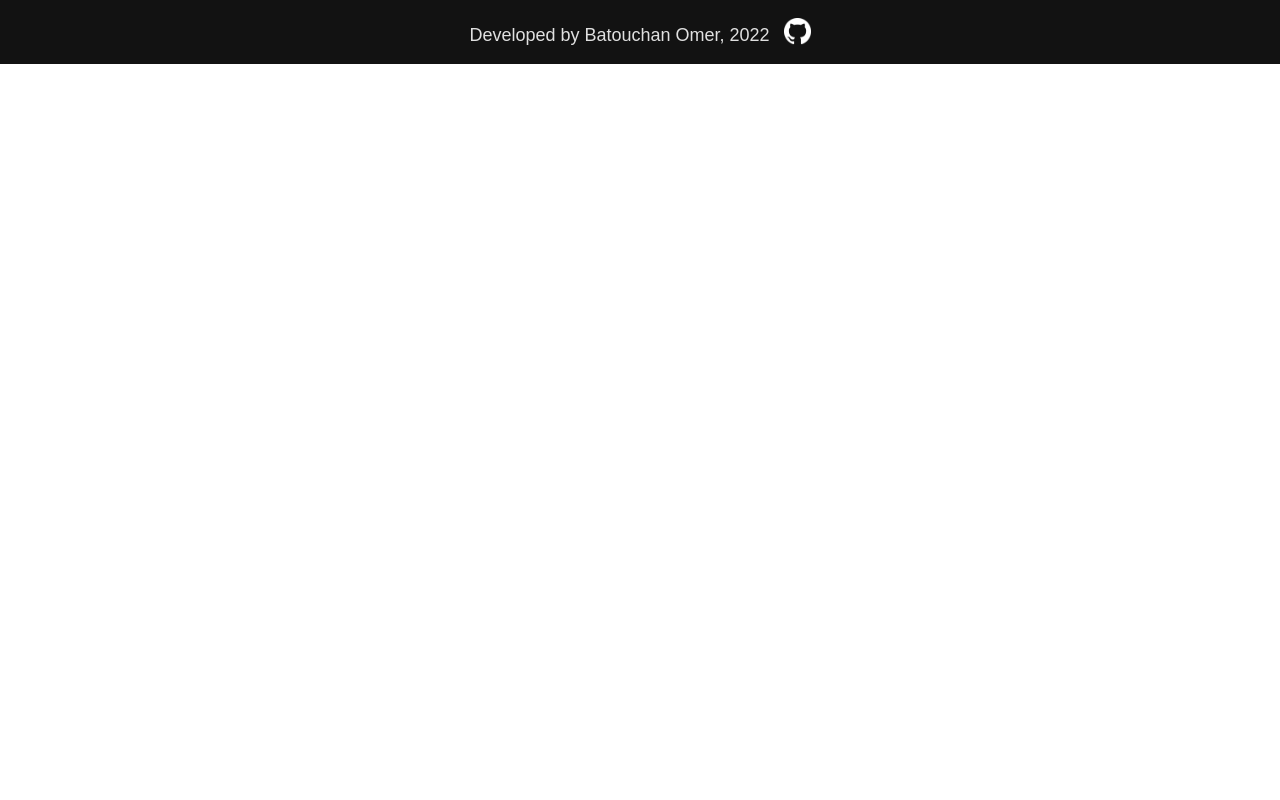
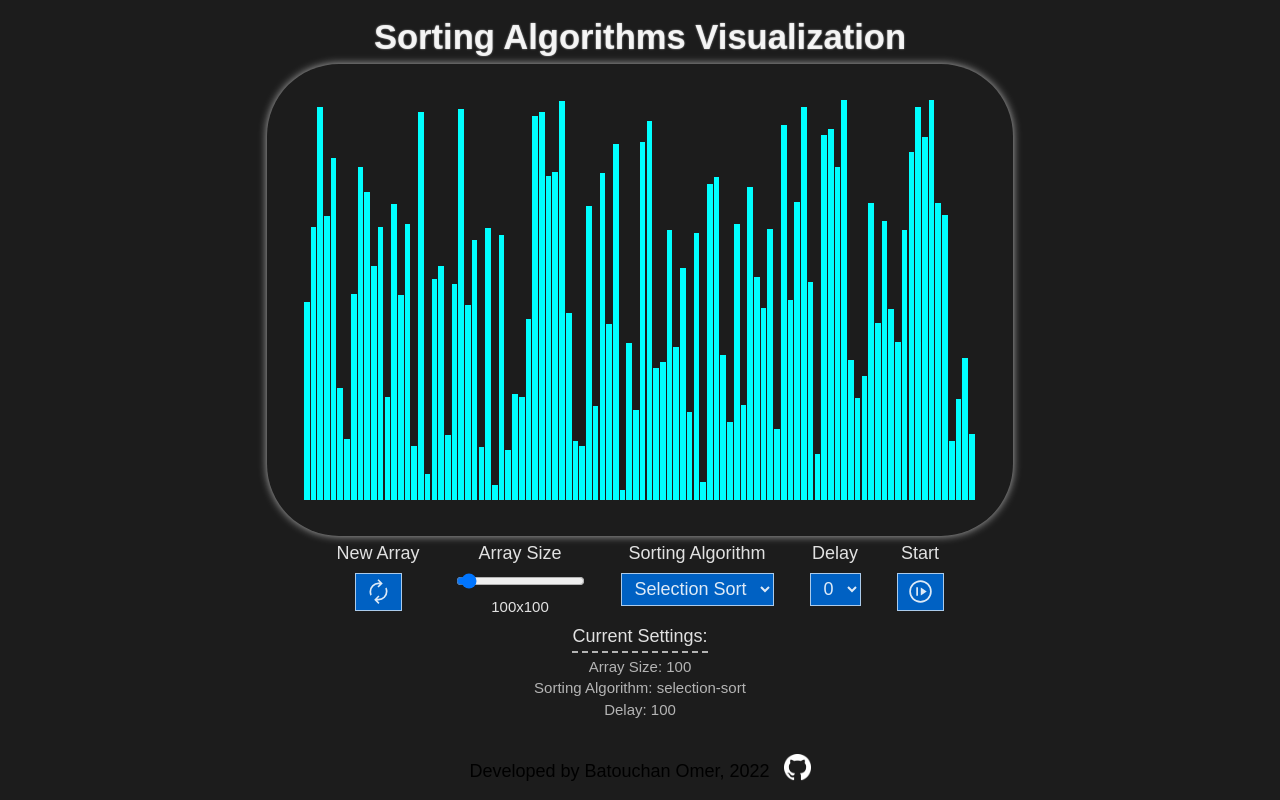
Before and after one commit to batoomer/algorithm-visualizer, a website built with webpack: page src/templates/template.html in a window 1280 px wide. Built offline with nearby package versions, Linux system fonts and the light colour scheme.

Commit message:
Added base functionality

```diff
--- a/src/index.js
+++ b/src/index.js
@@ -1 +1,7 @@
+import SortingView from './sorting/sorting-view';
 import './styles/global.css';
+
+
+let main = document.querySelector('main');
+
+main.replaceWith(new SortingView().getView());
--- /dev/null
+++ b/src/sorting/algorithms/bubble-sort.js
@@ -0,0 +1,11 @@
+async function bubbleSort(arr, swap, delay){
+    for(let i=0; i<arr.length; i++){
+        for(let j=0; j<arr.length; j++){
+            if (arr[j] > arr[j+1]){
+                arr = await swap(arr, j, j+1, delay);
+            };
+        };
+    };
+};
+
+export default bubbleSort;
--- /dev/null
+++ b/src/sorting/algorithms/insertion-sort.js
@@ -0,0 +1,11 @@
+async function insertionSort(arr, swap, delay){
+    for(let i=1; i<arr.length; i++){
+        let j=i;
+        while(j>0 && arr[j-1] > arr[j]){
+            await swap(arr, j, j-1, delay);
+            j--;
+        };
+    };
+};
+
+export default insertionSort;
--- /dev/null
+++ b/src/sorting/algorithms/quick-sort.js
@@ -0,0 +1,6 @@
+function quickSort(arr, left, right, swap, delay){
+
+};
+
+
+export default quickSort;
--- /dev/null
+++ b/src/sorting/algorithms/selection-sort.js
@@ -0,0 +1,14 @@
+async function selectionSort(arr, swap, delay){
+    for(let i=0; i<arr.length; i++){
+        let minIndex = i;
+        for(let j=i+1; j<arr.length; j++){
+            if (arr[j] < arr[minIndex]){
+                minIndex = j;
+            };
+        };
+        await swap(arr, minIndex, i, delay);
+
+    };
+};
+
+export default selectionSort;
--- /dev/null
+++ b/src/sorting/array-bars.js
@@ -0,0 +1,91 @@
+import bubbleSort from "./algorithms/bubble-sort";
+import insertionSort from "./algorithms/insertion-sort";
+import selectionSort from "./algorithms/selection-sort";
+
+class ArrayBars {
+    #arr;
+    #array = document.createElement('div');
+
+    constructor(arr){
+        this.#arr = arr;
+        this.#render(arr);
+    };
+
+    #render(arr){
+        this.#array = document.createElement('div');
+        this.#array.classList.add('array-bars');
+        //this.#array.style.gap = `${(100)/(10*arr.length +99)}%`
+
+        for (let i=0; i<arr.length; i++){
+            const bar = document.createElement('div');
+            bar.classList.add('array-bars--bar');
+            bar.setAttribute('data-index', i);
+            bar.setAttribute('data-value', arr[i]);
+
+            bar.style.width = `${(100)/(arr.length +19.8)}%`;
+            bar.style.height = `${(50*arr[i])/Math.max(...arr)}vh`;
+            bar.style.backgroundColor = 'aqua';
+            this.#array.appendChild(bar);
+        };
+    };
+
+    #paintBar(index, color){
+        const bar = this.#array.querySelector(`[data-index = "${index}"]`);
+        bar.style.backgroundColor= color;
+    };
+
+    #sleep(ms) {
+        return new Promise(resolve => setTimeout(resolve, ms));
+    };
+
+    #updateBar(arr, index){
+        const bar = this.#array.querySelector(`[data-index = "${index}"]`);
+        bar.style.height = `${(50*arr[index])/Math.max(...arr)}vh`;
+    };
+
+    async #swap(arr, x, y, delay){
+        this.#paintBar(x, 'red');
+        this.#paintBar(y, 'yellow');
+        await this.#sleep(delay);
+        this.#paintBar(x, 'aqua');
+        this.#paintBar(y, 'aqua');
+
+        let temp = arr[x];
+        arr[x] = arr[y];
+        arr[y] = temp;
+
+        this.#updateBar(arr, x);
+        this.#updateBar(arr, y);
+
+        this.#paintBar(y, 'red');
+        this.#paintBar(x, 'yellow');
+        await this.#sleep(delay);
+        this.#paintBar(x, 'aqua');
+        this.#paintBar(y, 'aqua');
+        return arr;
+    };
+
+    async sort(sortingAlgorithm, delay){
+        switch (sortingAlgorithm){
+            case 'selection-sort':
+                await selectionSort(this.#arr, this.#swap.bind(this), delay);
+            break;
+            case 'insertion-sort':
+                await insertionSort(this.#arr, this.#swap.bind(this), delay);
+                break;
+            case 'bubble-sort':
+                await bubbleSort(this.#arr, this.#swap.bind(this), delay);
+                break;
+            case 'quick-sort':
+                await quickSort(this.#arr, left, right, this.#swap, delay);
+                break;
+        };
+    };
+
+
+    getArrayBars(){
+        return this.#array;
+    };
+}
+
+export default ArrayBars;
--- /dev/null
+++ b/src/sorting/sorting-view.css
@@ -0,0 +1,91 @@
+.sorting-view{
+    flex: 1;
+    padding: 1rem;
+
+    background-color: var(--black);
+    color: var(--white);
+    display: flex;
+    flex-direction: column;
+    justify-content: space-between;
+    align-items: center;
+}
+
+.sorting-view > h2 {
+    font-size: clamp(1.25rem, calc(0.5rem + 2vw), 3rem);
+    text-align: center;
+    text-shadow: 0 0 0.1rem var(--white-sec);
+}
+
+.array-bars{
+    display: flex;
+    align-items: baseline;
+    justify-content: space-evenly;
+    background-color: var(--black);
+    padding: 2rem;
+    border-radius: 4rem;
+    box-shadow: 0 0 0.5rem var(--white-sec);
+    min-height: 60%;
+    min-width: 60%;
+}
+
+.sorting-view--controller{
+    display: flex;
+    flex-wrap: wrap;
+    align-content: center;
+    justify-content: center;
+    gap: 2rem;
+}
+
+.sorting-view--controller  button,
+.sorting-view--controller select {
+    align-self: center;
+    background-color: var(--blue);
+    color: var(--white);
+    font-size: 1rem;
+    padding: 0.25rem 0.5rem;
+    white-space: nowrap;
+    cursor: pointer;
+    border: 0.025rem solid var(--white-sec);
+}
+
+.sorting-view--controller  button:hover{
+    background-color: var(--blue-sec);
+    color: var(--white-sec);
+    transition: 0.3s ease-in-out;
+}
+
+.sorting-view--controller  button:disabled{
+    background-color: var(--blue-dark);
+    color: var(--white-disable);
+    border-color: var(--white-disable);
+}
+
+.sorting-view--controller svg {
+    display: block;
+    width: 1.5rem;
+    height: 1.5rem;
+}
+
+.sorting-view--controller > div {
+    display: flex;
+    flex-direction: column;
+    text-align: center;
+    gap:0.5rem;
+    white-space: nowrap;
+}
+
+.sorting-view--settings-info{
+    display: flex;
+    flex-direction: column;
+    align-items: center;
+    gap:0.25rem;
+}
+
+.sorting-view--settings-info p{
+    border-bottom: 0.125rem dashed var(--white-sec);
+    padding: 0.25rem 0;
+}
+
+.sorting-view--settings-info small {
+    color: var(--white-sec);
+}
--- /dev/null
+++ b/src/sorting/sorting-view.js
@@ -0,0 +1,189 @@
+import ArrayBars from './array-bars';
+import './sorting-view.css';
+
+function getRandomInt(min, max) {
+    return Math.floor(Math.random() * (max - min) ) + min;
+};
+
+function createNewArray(lenght){
+    let array= new Array(lenght);
+    for(let i=0; i<lenght; i++){
+        array[i] = getRandomInt(10, 1000);
+    };
+    return array;
+};
+
+class SortingView{
+    #view;
+    #arraySize = 100;
+    #sortingAlgorithm = 'selection-sort';
+    #delay = 100;
+    #array;
+    #arrayBars;
+
+    constructor(){
+        this.#render();
+        this.#addViewListeners();
+        this.#createArrayBars();
+
+    };
+
+    #render(){
+        this.#view = document.createElement('main');
+        this.#view.classList.add('sorting-view');
+        this.#view.innerHTML = `
+
+        <h2>Sorting Algorithms Visualization</h2>
+
+        <div class="array-bars"></div>
+
+        <div class='sorting-view--controller'>
+            <div>
+                <p>New Array</p>
+                <button id="sorting-view--controller--new-array">
+                    <svg viewBox="0 0 48 48" fill="currentColor">
+                        <path d="M9.8 31.45q-1-1.8-1.4-3.625Q8 26 8 24.1q0-6.55 4.725-11.275Q17.45 8.1 24 8.1h2.15l-4-4 1.95-1.95 7.45 7.45-7.45 7.45-2-2 3.95-3.95H24q-5.35 0-9.175 3.825Q11 18.75 11 24.1q0 1.45.275 2.75t.675 2.45ZM23.8 46l-7.45-7.45 7.45-7.45 1.95 1.95-4 4H24q5.35 0 9.175-3.825Q37 29.4 37 24.05q0-1.45-.25-2.75T36 18.85l2.15-2.15q1 1.8 1.425 3.625Q40 22.15 40 24.05q0 6.55-4.725 11.275Q30.55 40.05 24 40.05h-2.25l4 4Z"/>
+                    </svg>
+                </button>
+            </div>
+
+            <div>
+                <label for="sorting-view--controller--array-size">Array Size</label>
+                <input id="sorting-view--controller--array-size" type="range" min="50" max="1000" value="${this.#arraySize}">
+                <small>${this.#arraySize}x${this.#arraySize}</small>
+            </div>
+
+            <div>
+                <label for="sorting-view--controller--algorithm">Sorting Algorithm</label>
+                <select id="sorting-view--controller--algorithm">
+                    <option value="selection-sort">Selection Sort</option>
+                    <option value="insertion-sort">Insertion Sort</option>
+                    <option value="bubble-sort">Bubble Sort</option>
+                    <option value="merge-sort">Merge Sort</option>
+                    <option value="quick-sort">Quick Sort</option>
+                    <option value="bucket-sort">Bucket Sort</option>
+                    <option value="heap-sort">Heap Sort</option>
+                </select>
+            </div>
+
+            <div>
+                <label for="sorting-view--controller--delay">Delay</label>
+                <select id="sorting-view--controller--delay">
+                    <option value="0">0</option>
+                    <option value="1">1</option>
+                    <option value="2">2</option>
+                    <option value="3">3</option>
+                    <option value="4">4</option>
+                    <option value="5">5</option>
+                </select>
+            </div>
+
+            <div>
+                <p>Start</p>
+                <button id="sorting-view--controller--start">
+                    <svg viewBox="0 0 48 48" fill="currentColor">
+                        <path d="M16.5 31.5h3v-15h-3Zm8-.45L35.1 24l-10.6-7.05ZM24 44q-4.1 0-7.75-1.575-3.65-1.575-6.375-4.3-2.725-2.725-4.3-6.375Q4 28.1 4 24q0-4.15 1.575-7.8 1.575-3.65 4.3-6.35 2.725-2.7 6.375-4.275Q19.9 4 24 4q4.15 0 7.8 1.575 3.65 1.575 6.35 4.275 2.7 2.7 4.275 6.35Q44 19.85 44 24q0 4.1-1.575 7.75-1.575 3.65-4.275 6.375t-6.35 4.3Q28.15 44 24 44Zm0-3q7.1 0 12.05-4.975Q41 31.05 41 24q0-7.1-4.95-12.05Q31.1 7 24 7q-7.05 0-12.025 4.95Q7 16.9 7 24q0 7.05 4.975 12.025Q16.95 41 24 41Zm0-17Z"/>
+                    </svg>
+                </button>
+            </div>
+
+        </div>
+
+        <div class = "sorting-view--settings-info">
+            <p>Current Settings:</p>
+            <small class= "sorting-view--settings-info--size" >Array Size: <span>${this.#arraySize}</span></small>
+            <small class= "sorting-view--settings-info--algorithm" >Sorting Algorithm: <span>${this.#sortingAlgorithm}</span></small>
+            <small class= "sorting-view--settings-info--delay" >Delay: <span>${this.#delay}</span></small>
+        </div>
+        `;
+    };
+
+    #createArrayBars(){
+        this.#array = createNewArray(this.#arraySize);
+        this.#updateArrayBars()
+    };
+
+    #updateArrayBars(){
+        this.#arrayBars = new ArrayBars(this.#array, this.#sortingAlgorithm, this.#delay);
+        this.#view.querySelector('.array-bars').replaceWith(this.#arrayBars.getArrayBars());
+    };
+
+    #updateArraySizeInputText(event){
+        this.#view.querySelector('#sorting-view--controller--array-size + small').textContent=event.target.value;
+    };
+
+    #updateArraySize(event){
+        this.#updateArraySizeInputText(event);
+        this.#view.querySelector('.sorting-view--settings-info--size > span').textContent = event.target.value;
+        this.#arraySize = event.target.value;
+        this.#createArrayBars();
+    };
+
+    #updateSortAlgorithm(event){
+        this.#view.querySelector('.sorting-view--settings-info--algorithm > span').textContent = event.target.value;
+        this.#sortingAlgorithm = event.target.value;
+    };
+
+    #updateSortDelay(event){
+        this.#view.querySelector('.sorting-view--settings-info--delay > span').textContent = event.target.value;
+        this.#delay = event.target.value;
+    };
+
+    async #startSort(event){
+        let arrayNewButton= this.#view.querySelector('#sorting-view--controller--new-array');
+        let arraySizeInput = this.#view.querySelector('#sorting-view--controller--array-size');
+        let arraySortAlgorithm = this.#view.querySelector('#sorting-view--controller--algorithm');
+        let arraySortDelay = this.#view.querySelector('#sorting-view--controller--delay');
+
+        arrayNewButton.disabled = true;
+        arraySizeInput.disabled = true;
+        arraySortAlgorithm.disabled = true;
+        arraySortDelay.disabled = true;
+
+        await this.#arrayBars.sort(this.#sortingAlgorithm, this.#delay);
+
+
+
+    };
+
+    #addViewListeners(){
+        let arrayNewButton= this.#view.querySelector('#sorting-view--controller--new-array');
+        arrayNewButton.addEventListener('click', this.#createArrayBars.bind(this));
+
+        let arraySizeInput = this.#view.querySelector('#sorting-view--controller--array-size');
+        arraySizeInput.addEventListener('input', this.#updateArraySizeInputText.bind(this));
+        arraySizeInput.addEventListener('change', this.#updateArraySize.bind(this));
+
+        let arraySortAlgorithm = this.#view.querySelector('#sorting-view--controller--algorithm');
+        arraySortAlgorithm.addEventListener('change', this.#updateSortAlgorithm.bind(this));
+
+        let arraySortDelay = this.#view.querySelector('#sorting-view--controller--delay');
+        arraySortDelay.addEventListener('change', this.#updateSortDelay.bind(this));
+
+        let arrayStartButton = this.#view.querySelector('#sorting-view--controller--start');
+        arrayStartButton.addEventListener('click', this.#startSort.bind(this));
+    };
+
+    deleteView(){
+        let arrayNewButton= this.#view.querySelector('#sorting-view--controller--new-array');
+        arrayNewButton.removeEventListener('click', this.#createArrayBars);
+
+        let arraySizeInput = this.#view.querySelector('#sorting-view--controller--array-size');
+        arraySizeInput.removeEventListener('input', this.#updateArraySizeInputText.bind(this));
+        arraySizeInput.removeEventListener('change', this.#updateArraySize.bind(this));
+
+        let arraySortAlgorithm = this.#view.querySelector('#sorting-view--controller--algorithm');
+        arraySortAlgorithm.removeEventListener('change', this.#updateSortAlgorithm.bind(this));
+
+        let arraySortDelay = this.#view.querySelector('#sorting-view--controller--delay');
+        arraySortDelay.removeEventListener('change', this.#updateSortDelay.bind(this));
+
+        this.#view.remove();
+    };
+
+    getView(){
+        return this.#view;
+    };
+};
+
+export default SortingView
--- a/src/styles/global.css
+++ b/src/styles/global.css
@@ -9,10 +9,25 @@
 :root{
     font-family: sans-serif;
     font-size: 18px;
-    --black: #121212;
-    --white-main: rgb(255, 255, 255, 87%);
+
+    --black: rgb(28, 28, 28);
+    --white: rgb(255, 255, 255, 87%);
+    --white-sec: rgb(255, 255, 255, 67%);
+    --white-disable: rgb(255, 255, 255, 47%);
+
+    --blue: #0061C3;;
+    --blue-sec: #007CF8;
+    --blue-dark: #004d9b;
+
+
 }
 
+body{
+    display:flex;
+    flex-direction: column;
+    justify-content: space-between;
+    min-height: 100vh;
+}
 
 /* START FOOTER STYLE */
 footer {
```
Also changed, not shown: src/templates/template.html (+2 -1 lines), CHANGELOG.md, dist/index.html, dist/main.css, dist/main.js.
